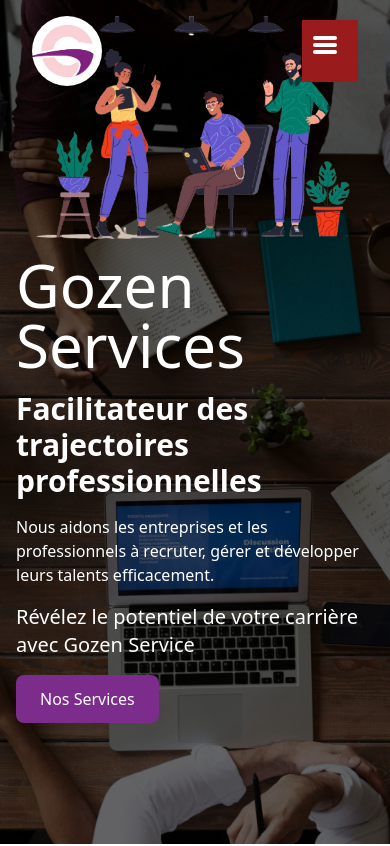
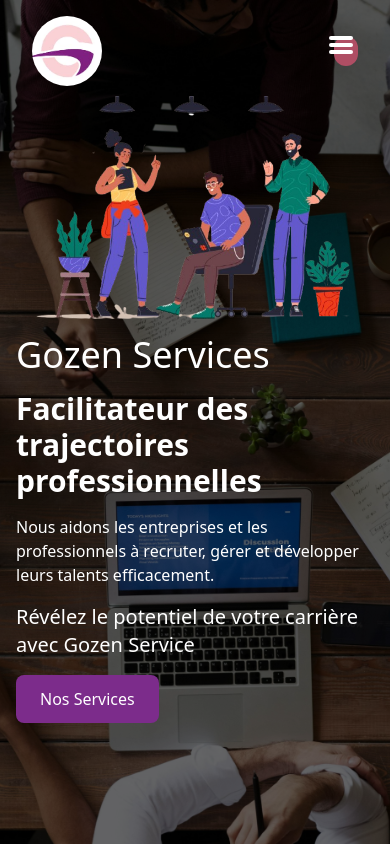
Before and after one commit to gozemServices/showcase, an Angular app: page / in a window 390 px wide. Shown: the top 846 px of the page. Built offline with nearby package versions, Linux system fonts and the light colour scheme.

Commit message:
correcting responsive issues

```diff
--- a/src/app/components/hero/hero.component.html
+++ b/src/app/components/hero/hero.component.html
@@ -4,9 +4,9 @@
    <div class="bg-blue-500 w-full z-10">
     <app-navbar></app-navbar>
    </div>
-    <div class="flex items-center relative z-10 flex-col-reverse  md:flex-row  w-full h-full ">
+    <div class="flex items-center relative z-10 flex-col-reverse  md:flex-row pt-20  w-full h-full ">
         <div class="space-y-4 z-10 w-full lg:w-1/2 flex items-start flex-col justify-center text-white">
-            <h1 class="text-6xl sm:text-8xl">Gozen Services</h1>
+            <h1 class="text-4xl xs:text-6xl sm:text-8xl">Gozen Services</h1>
             <h2 class="text-3xl font-extrabold mb-4">Facilitateur des trajectoires professionnelles</h2>
             <p>Nous aidons les entreprises et les professionnels à recruter, gérer et développer leurs talents efficacement.</p>
             <p class="text-xl mb-6">Révélez le potentiel de votre carrière avec Gozen Service</p>
--- a/src/app/components/navbar/navbar.component.html
+++ b/src/app/components/navbar/navbar.component.html
@@ -1,4 +1,4 @@
-<header class="relative z-40 bg-[#7c2c8b] bg-opacity-40 text-white">
+<header class="relative z-40 bg-primary bg-opacity-20 text-white">
     <nav class="max-w-7xl  hidden md:flex desktop-menu mx-auto p-2  justify-between items-center">
         <div class="text-2xl w-[60px] h-[60x] flex items-center  font-bold">
             <img class="rounded-full" src="images/gozen-services.jpg" alt="">
@@ -18,7 +18,7 @@
                 <img [class.opacity-0]="isOpen" src="images/gozen-services.jpg" alt="logo gozen" class="opacity-1 w-full h-full rounded-full object-cove transition duration-700">
             }
         </div>
-       <div class="bg-red-800 p-4 z-40">
+       <div class="bg-primary rounded-full  z-40">
             <button
             (click)="toggleSidebar()"
             class="hamburger menu-btn-side"
```
